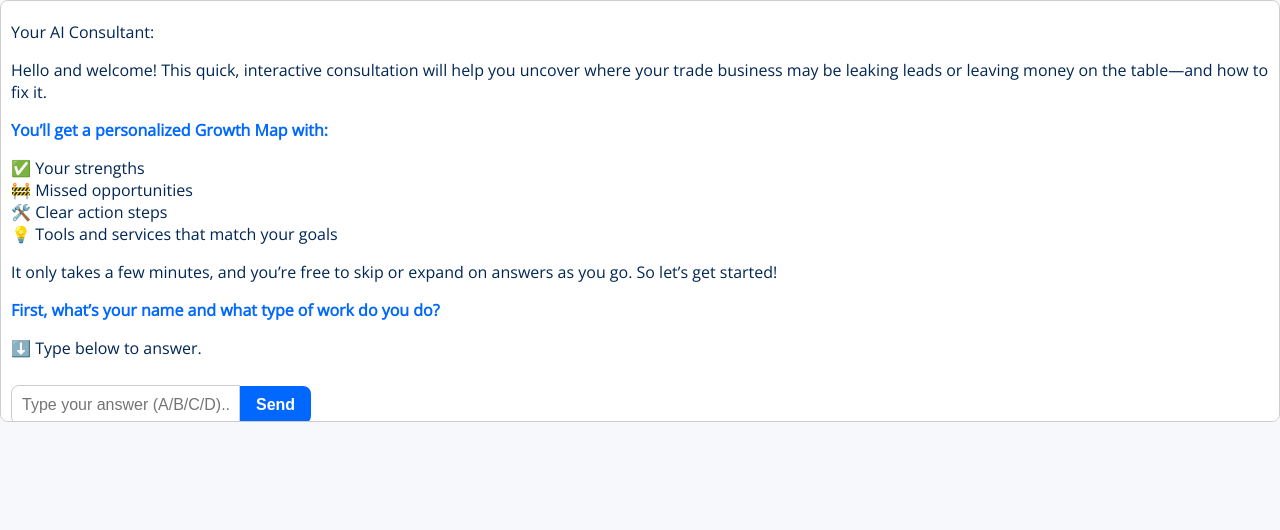
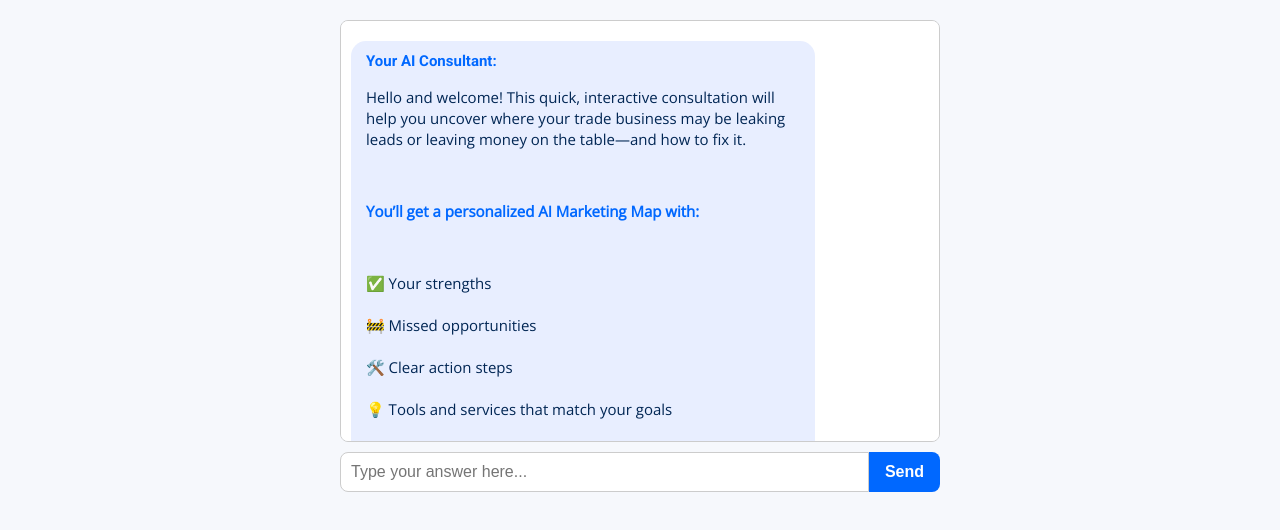
Before and after one commit to clickprimer/contractor-growth-map, a Next.js app: page / in a window 1280 px wide. Shown: the top 530 px of the page. Built offline with nearby package versions, Linux system fonts and the light colour scheme.

Commit message:
Update index.js

```diff
--- a/pages/index.js
+++ b/pages/index.js
@@ -1,7 +1,5 @@
 import { useState } from "react";
-import { getNextPrompt } from "../utils/ask";
 import ReactMarkdown from "react-markdown";
-import "../styles/globals.css";
 
 export default function Home() {
   const [messages, setMessages] = useState([
@@ -9,7 +7,7 @@ export default function Home() {
       role: "assistant",
       content: `Hello and welcome! This quick, interactive consultation will help you uncover where your trade business may be leaking leads or leaving money on the table—and how to fix it.
 
-**You’ll get a personalized Growth Map with:**
+**You’ll get a personalized AI Marketing Map with:**
 
 ✅ Your strengths
 🚧 Missed opportunities
@@ -18,46 +16,44 @@ export default function Home() {
 
 It only takes a few minutes, and you’re free to skip or expand on answers as you go. So let’s get started!
 
-**First, what’s your name and what type of work do you do?**
-
-⬇️ Type below to answer.`
+**First, what’s your name and business?**`
     }
   ]);
   const [input, setInput] = useState("");
 
-  const handleSend = async () => {
+  const handleSend = () => {
     if (!input.trim()) return;
 
     const newMessages = [...messages, { role: "user", content: input }];
-    const { done, prompt, summary } = getNextPrompt(input.trim());
-    const nextMessage = {
+    const reply = {
       role: "assistant",
-      content: done ? summary : prompt
+      content: `Thanks for sharing! **Next question coming soon...**`
     };
 
-    setMessages([...newMessages, nextMessage]);
+    setMessages([...newMessages, reply]);
     setInput("");
   };
 
   return (
-    <div className="chat-window">
-      {messages.map((msg, i) => (
-        <div key={i} className={`message ${msg.role === "user" ? "user-message" : "ai-message"}`}>
-          <div>
-            {msg.role === "assistant" && <div className="sender-label">Your AI Consultant:</div>}
-            <div className="message-bubble">
+    <div className="chat-container">
+      <div className="chat-window">
+        {messages.map((msg, i) => (
+          <div key={i} className={`message ${msg.role}`}>
+            <div className="bubble">
+              <div className="sender">
+                {msg.role === "user" ? "You" : "Your AI Consultant:"}
+              </div>
               <ReactMarkdown>{msg.content}</ReactMarkdown>
             </div>
           </div>
-        </div>
-      ))}
-      <div className="input-container">
+        ))}
+      </div>
+      <div className="input-area">
         <input
-          type="text"
           value={input}
           onChange={(e) => setInput(e.target.value)}
           onKeyDown={(e) => e.key === "Enter" && handleSend()}
-          placeholder="Type your answer (A/B/C/D)..."
+          placeholder="Type your answer here..."
         />
         <button onClick={handleSend}>Send</button>
       </div>
```
